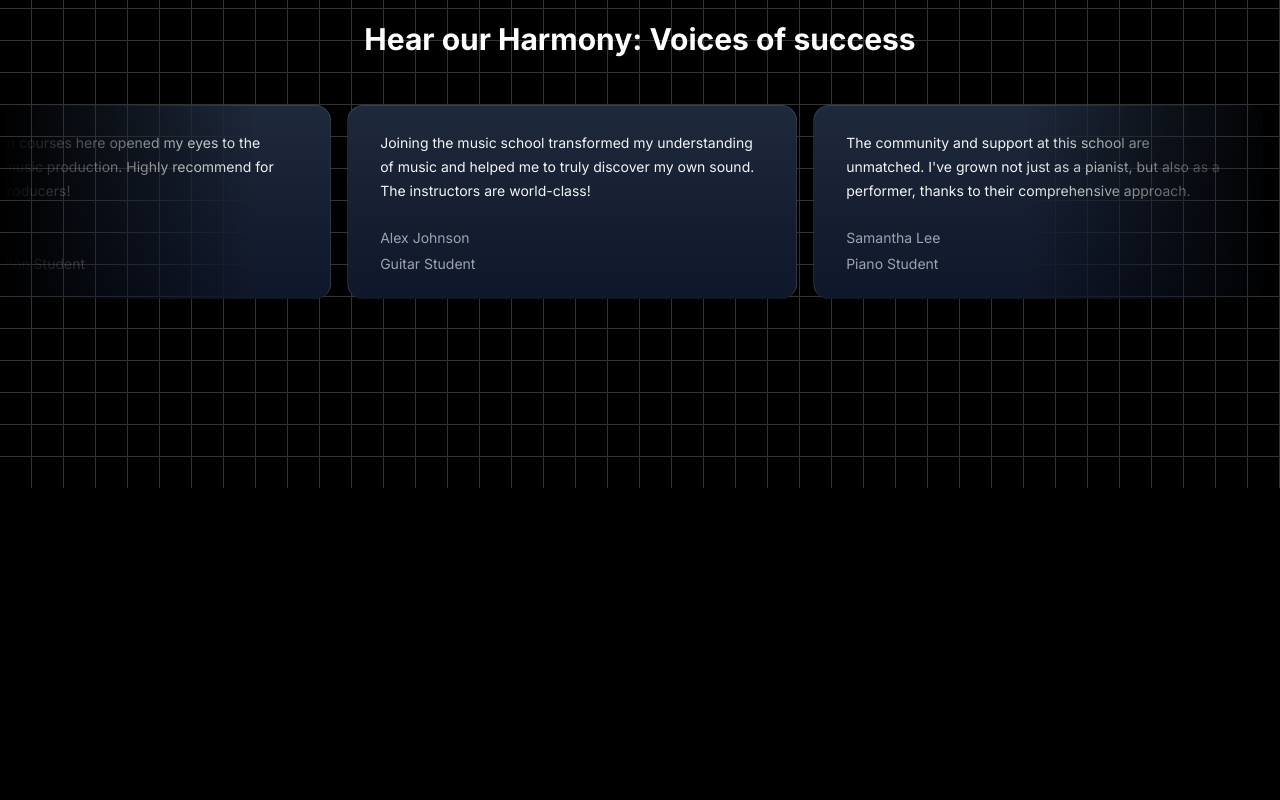
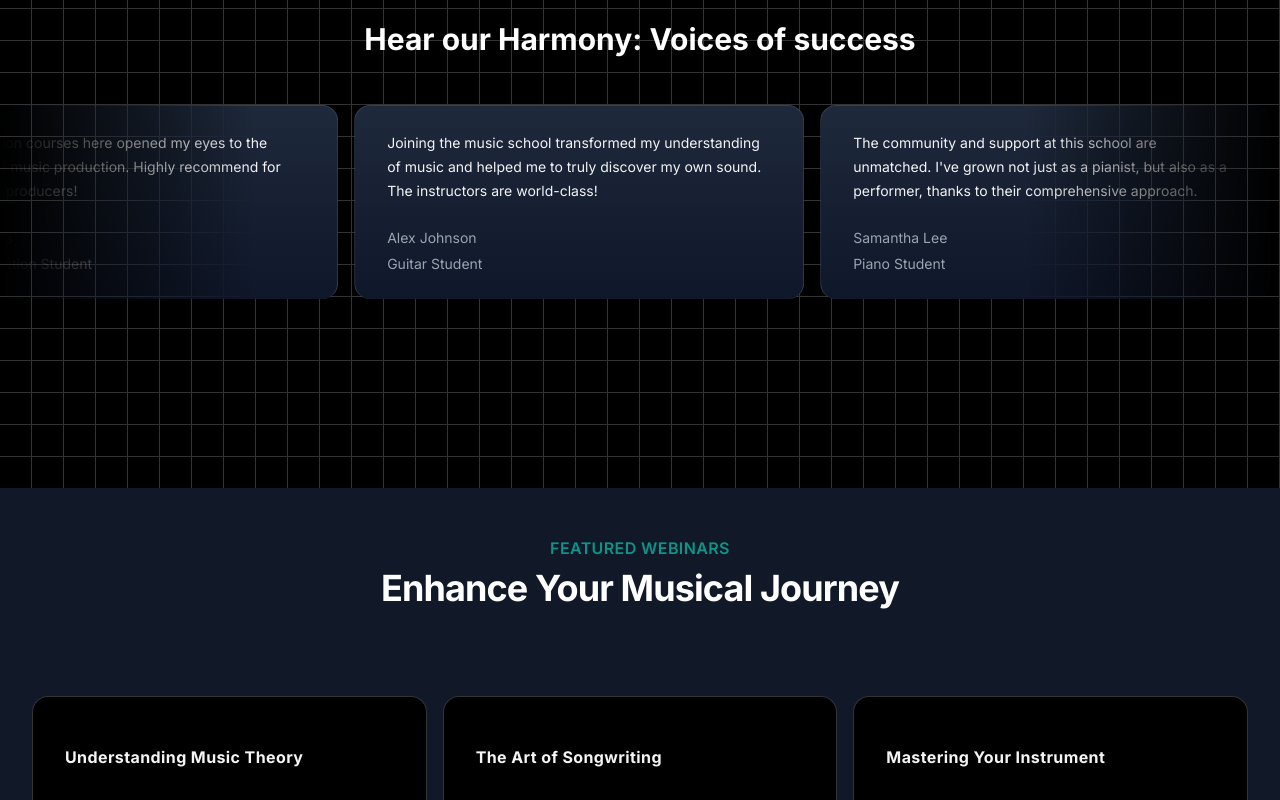
Before and after one commit to dev-shakti/nextjs-music-app, a Next.js app: page / in a window 1280 px wide. Shown: the part 2000-2800 px from the top of the page. Before the commit the page ends 2488 px from the top, so only its background shows below. Built offline with nearby package versions, Linux system fonts and the light colour scheme.

Commit message:
add featuredWebinars section

```diff
--- /dev/null
+++ b/src/app/components/UpcomingWebinars.tsx
@@ -0,0 +1,88 @@
+'use client'
+import Link from "next/link";
+import React from "react";
+import { HoverEffect } from "./ui/card-hover-effect";
+
+const featuredWebinars = [
+  {
+    title: "Understanding Music Theory",
+    description:
+      "Dive deep into the fundamentals of music theory and enhance your musical skills.",
+    slug: "understanding-music-theory",
+    isFeatured: true,
+  },
+  {
+    title: "The Art of Songwriting",
+    description:
+      "Learn the craft of songwriting from experienced musicians and songwriters.",
+    slug: "the-art-of-songwriting",
+    isFeatured: true,
+  },
+  {
+    title: "Mastering Your Instrument",
+    description:
+      "Advanced techniques to master your musical instrument of choice.",
+    slug: "mastering-your-instrument",
+    isFeatured: true,
+  },
+  {
+    title: "Music Production Essentials",
+    description:
+      "Get started with music production with this comprehensive overview.",
+    slug: "music-production-essentials",
+    isFeatured: true,
+  },
+  // Added two more webinars
+  {
+    title: "Live Performance Techniques",
+    description:
+      "Enhance your live performance skills with expert tips and strategies.",
+    slug: "live-performance-techniques",
+    isFeatured: true,
+  },
+  {
+    title: "Digital Music Marketing",
+    description:
+      "Learn how to promote your music effectively in the digital age.",
+    slug: "digital-music-marketing",
+    isFeatured: true,
+  },
+];
+
+const UpcomingWebinars = () => {
+  return (
+    <div className="py-12 bg-gray-900">
+      <div className="max-w-7xl mx-auto px-4 sm:px-6">
+        <div className="text-center">
+          <h2 className="text-base text-teal-600 font-semibold tracking-wide uppercase">
+            FEATURED WEBINARS
+          </h2>
+          <p className="mt-2 text-3xl leading-8 font-bold tracking-tight text-white sm:text-4xl">
+            Enhance Your Musical Journey
+          </p>
+        </div>
+        <div className="mt-10">
+        <HoverEffect
+          items={featuredWebinars.map(webinar => (
+            {
+              title: webinar.title,
+              description: webinar.description,
+              link: '/'
+            }
+          ))}
+          />
+        </div>
+        <div className="mt-10 text-center">
+          <Link
+            href={"/webinars"}
+            className="px-4 py-2 rounded border border-neutral-600 text-neutral-700 bg-white hover:bg-gray-100 transition duration-200"
+          >
+            View All webinars
+          </Link>
+        </div>
+      </div>
+    </div>
+  );
+};
+
+export default UpcomingWebinars;
--- /dev/null
+++ b/src/app/components/ui/card-hover-effect.tsx
@@ -0,0 +1,111 @@
+import { cn } from "../../utils/cn";
+import { AnimatePresence, motion } from "framer-motion";
+import Link from "next/link";
+import { useState } from "react";
+
+export const HoverEffect = ({
+  items,
+  className,
+}: {
+  items: {
+    title: string;
+    description: string;
+    link: string;
+  }[];
+  className?: string;
+}) => {
+  let [hoveredIndex, setHoveredIndex] = useState<number | null>(null);
+
+  return (
+    <div
+      className={cn(
+        "grid grid-cols-1 md:grid-cols-2  lg:grid-cols-3  py-10",
+        className
+      )}
+    >
+      {items.map((item, idx) => (
+        <Link
+          href={item?.link}
+          key={item?.link}
+          className="relative group  block p-2 h-full w-full"
+          onMouseEnter={() => setHoveredIndex(idx)}
+          onMouseLeave={() => setHoveredIndex(null)}
+        >
+          <AnimatePresence>
+            {hoveredIndex === idx && (
+              <motion.span
+                className="absolute inset-0 h-full w-full bg-neutral-200 dark:bg-slate-800/[0.8] block  rounded-3xl"
+                layoutId="hoverBackground"
+                initial={{ opacity: 0 }}
+                animate={{
+                  opacity: 1,
+                  transition: { duration: 0.15 },
+                }}
+                exit={{
+                  opacity: 0,
+                  transition: { duration: 0.15, delay: 0.2 },
+                }}
+              />
+            )}
+          </AnimatePresence>
+          <Card>
+            <CardTitle>{item.title}</CardTitle>
+            <CardDescription>{item.description}</CardDescription>
+          </Card>
+        </Link>
+      ))}
+    </div>
+  );
+};
+
+export const Card = ({
+  className,
+  children,
+}: {
+  className?: string;
+  children: React.ReactNode;
+}) => {
+  return (
+    <div
+      className={cn(
+        "rounded-2xl h-full w-full p-4 overflow-hidden bg-black border border-transparent dark:border-white/[0.2] group-hover:border-slate-700 relative z-20",
+        className
+      )}
+    >
+      <div className="relative z-50">
+        <div className="p-4">{children}</div>
+      </div>
+    </div>
+  );
+};
+export const CardTitle = ({
+  className,
+  children,
+}: {
+  className?: string;
+  children: React.ReactNode;
+}) => {
+  return (
+    <h4 className={cn("text-zinc-100 font-bold tracking-wide mt-4", className)}>
+      {children}
+    </h4>
+  );
+};
+export const CardDescription = ({
+  className,
+  children,
+}: {
+  className?: string;
+  children: React.ReactNode;
+}) => {
+  return (
+    <p
+      className={cn(
+        "mt-8 text-zinc-400 tracking-wide leading-relaxed text-sm",
+        className
+      )}
+    >
+      {children}
+    </p>
+  );
+};
--- a/src/app/page.tsx
+++ b/src/app/page.tsx
@@ -1,6 +1,7 @@
 import FeaturedCourses from "./components/FeaturedCourses";
 import HeroSection from "./components/HeroSection";
 import Testimonials from "./components/Testimonials";
+import UpcomingWebinars from "./components/UpcomingWebinars";
 import WhyChooseUs from "./components/WhyChooseUs";
 
 export default function Home() {
@@ -10,6 +11,7 @@
       <FeaturedCourses/>
       <WhyChooseUs/>
       <Testimonials/>
+      <UpcomingWebinars/>
     </main>
   );
 }
```
